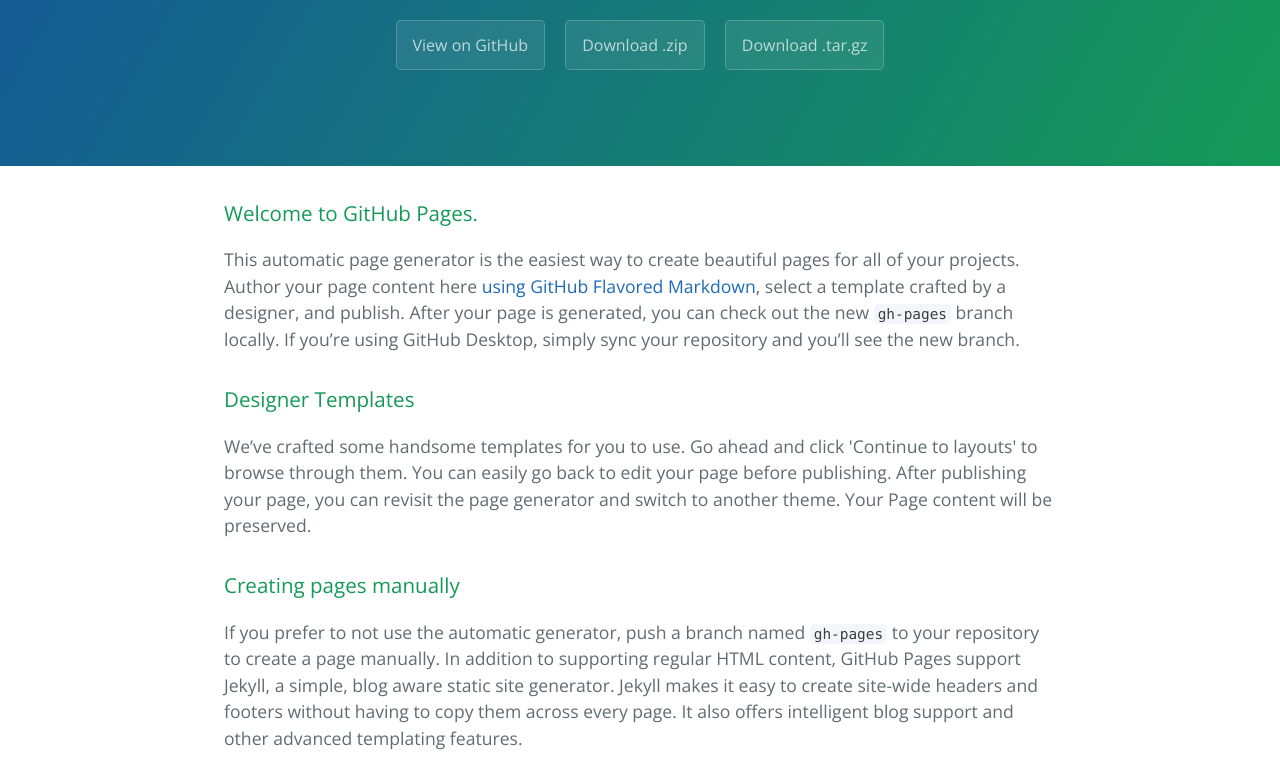
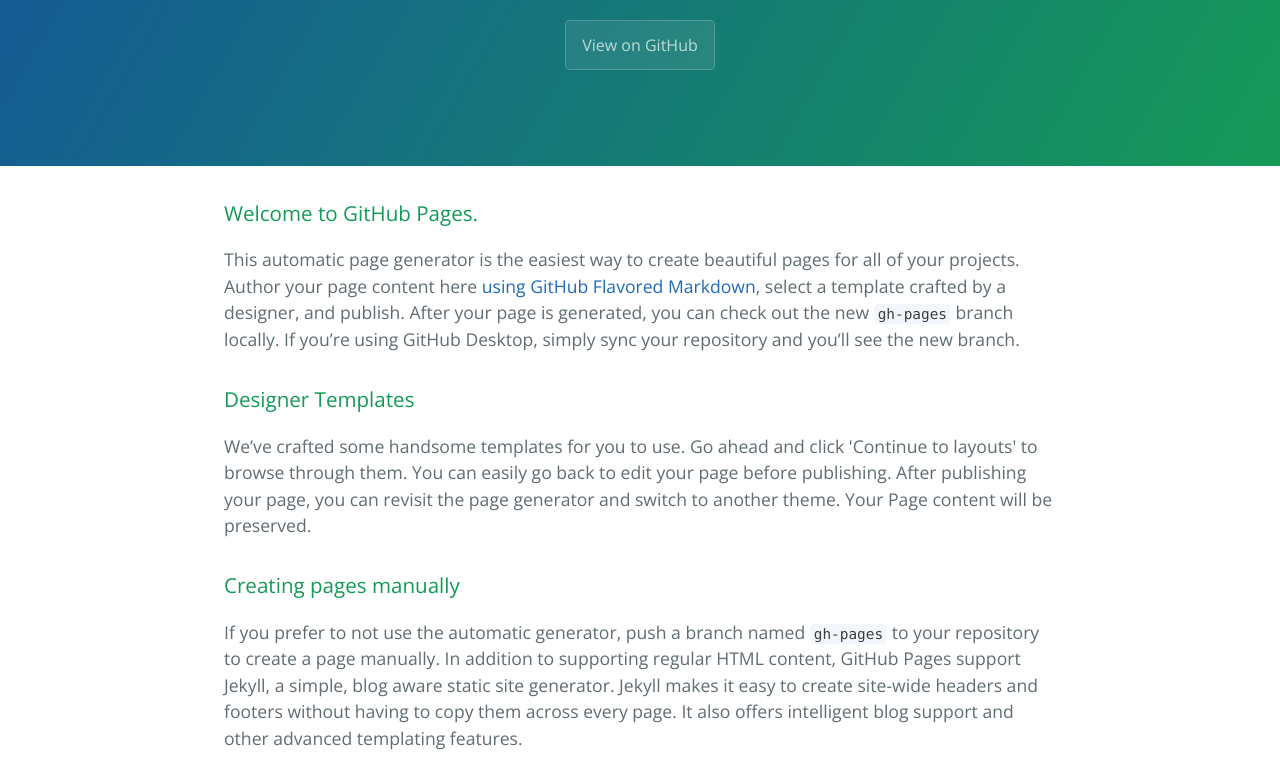
Before and after one commit to baxstarda/instagram, a plain HTML site: page index.html in a window 1280 px wide. Shown: the part 170-950 px from the top of the page. Drawn offline with nearby package versions, Linux system fonts and the light colour scheme.

Commit message:
Update index.html

```diff
--- a/index.html
+++ b/index.html
@@ -14,8 +14,6 @@
       <h1 class="project-name">Baxstarda</h1>
       <h2 class="project-tagline"></h2>
       <a href="https://github.com/baxstarda/instagram" class="btn">View on GitHub</a>
-      <a href="https://github.com/baxstarda/instagram/zipball/master" class="btn">Download .zip</a>
-      <a href="https://github.com/baxstarda/instagram/tarball/master" class="btn">Download .tar.gz</a>
     </section>
 
     <section class="main-content">
```
